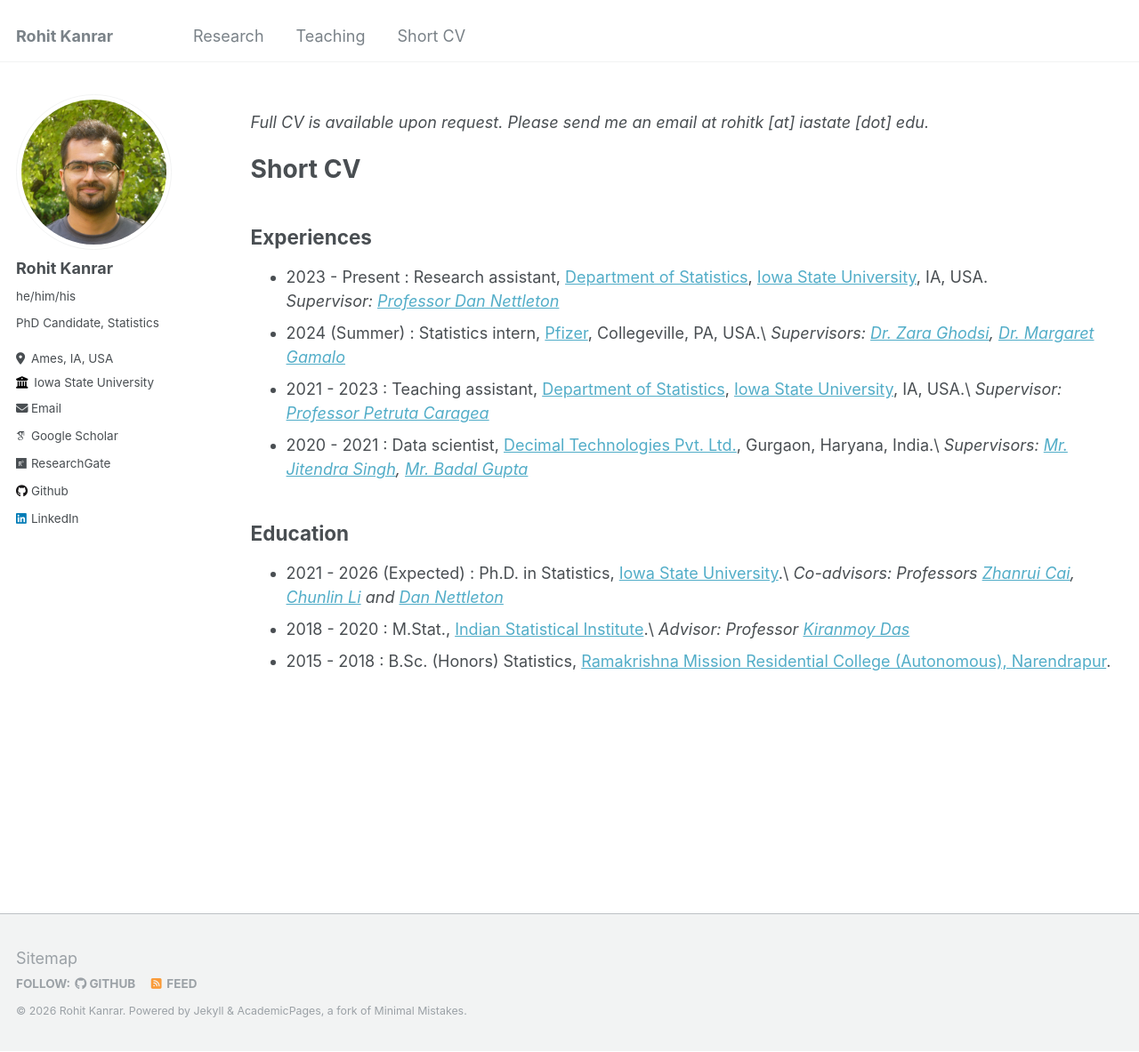
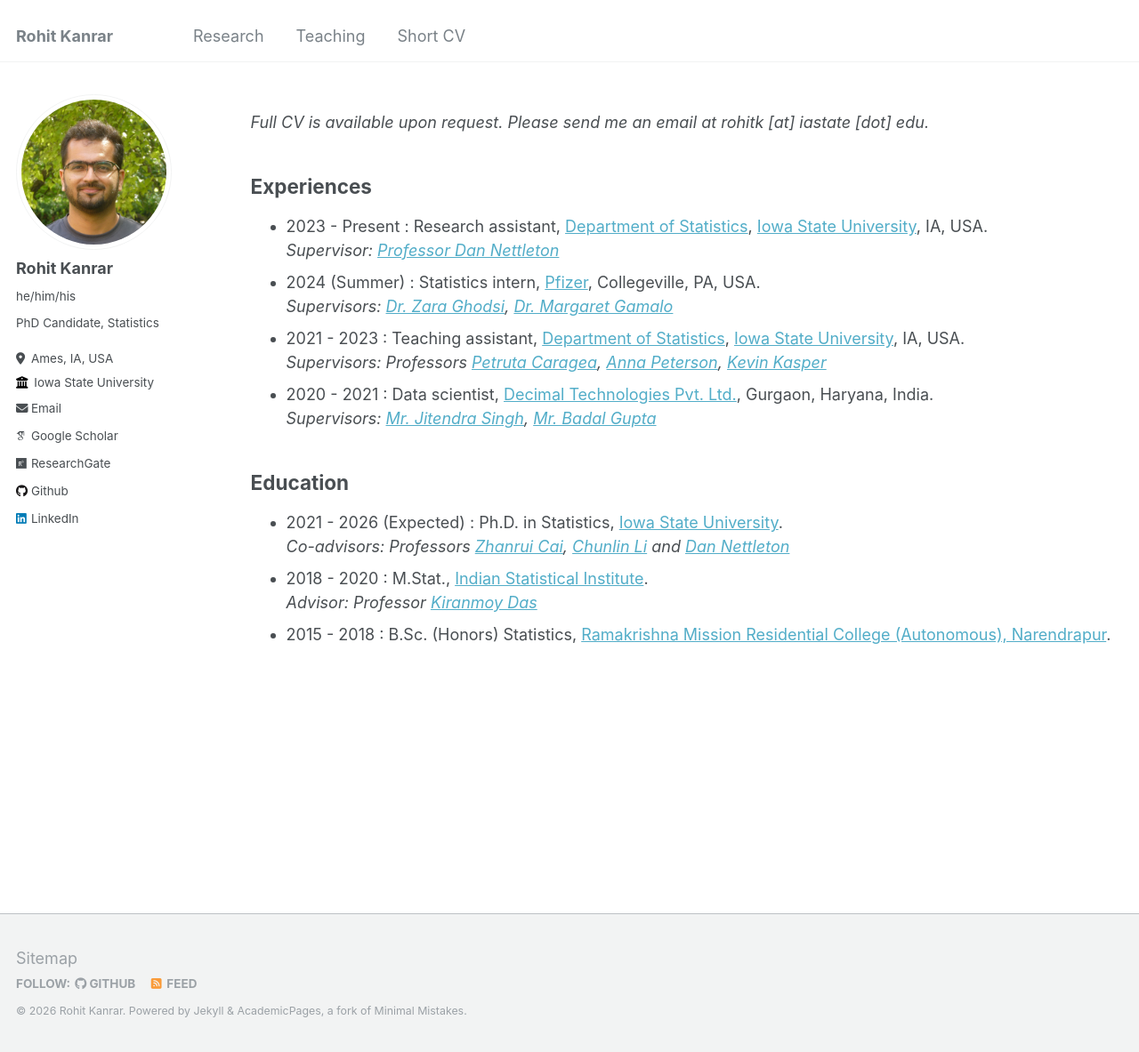
Before and after one commit to rohitkanrar/rohitkanrar.github.io, a Jekyll site: the page built from _pages/cv.md, in a window 1280 px wide and 1183 px high. Shown: the whole window at 89% size. Built offline with Jekyll 4.4.1, drawn with Linux system fonts in a browser that asks for light colours; some web fonts are replaced.

Commit message:
fixed newline bug

```diff
--- a/_pages/cv.md
+++ b/_pages/cv.md
@@ -12,16 +12,19 @@ redirect_from:
 
 *Full CV is available upon request. Please send me an email at rohitk [at] iastate [dot] edu.*
 
-# Short CV
-
 ## Experiences
 * 2023 - Present : Research assistant, [Department of Statistics](https://www.stat.iastate.edu/), [Iowa State University]((https://www.iastate.edu/)), IA, USA.\
 *Supervisor: [Professor Dan Nettleton](https://dnett.github.io/)*
-* 2024 (Summer) : Statistics intern, [Pfizer](https://www.pfizer.com/), Collegeville, PA, USA.\ *Supervisors: [Dr. Zara Ghodsi](https://www.linkedin.com/in/zara-ghodsi-099259110/), [Dr. Margaret Gamalo](https://www.linkedin.com/in/margaret-gamalo-phd-fasa-10a1479a/)*
-* 2021 - 2023 : Teaching assistant, [Department of Statistics](https://www.stat.iastate.edu/), [Iowa State University]((https://www.iastate.edu/)), IA, USA.\ *Supervisor: [Professor Petruta Caragea](https://www.stat.iastate.edu/people/petruta-caragea)*
-* 2020 - 2021 : Data scientist, [Decimal Technologies Pvt. Ltd.](https://decimaltech.com/), Gurgaon, Haryana, India.\ *Supervisors: [Mr. Jitendra Singh](https://www.linkedin.com/in/jitendraiitg/), [Mr. Badal Gupta](https://www.linkedin.com/in/badal-gupta/)*
+* 2024 (Summer) : Statistics intern, [Pfizer](https://www.pfizer.com/), Collegeville, PA, USA.\
+*Supervisors: [Dr. Zara Ghodsi](https://www.linkedin.com/in/zara-ghodsi-099259110/), [Dr. Margaret Gamalo](https://www.linkedin.com/in/margaret-gamalo-phd-fasa-10a1479a/)*
+* 2021 - 2023 : Teaching assistant, [Department of Statistics](https://www.stat.iastate.edu/), [Iowa State University]((https://www.iastate.edu/)), IA, USA.\
+*Supervisors: Professors [Petruta Caragea](https://www.stat.iastate.edu/people/petruta-caragea), [Anna Peterson](https://www.stat.iastate.edu/people/anna-peterson), [Kevin Kasper](https://www.stat.iastate.edu/people/kevin-kasper)*
+* 2020 - 2021 : Data scientist, [Decimal Technologies Pvt. Ltd.](https://decimaltech.com/), Gurgaon, Haryana, India.\
+*Supervisors: [Mr. Jitendra Singh](https://www.linkedin.com/in/jitendraiitg/), [Mr. Badal Gupta](https://www.linkedin.com/in/badal-gupta/)*
 
 ## Education
-* 2021 - 2026 (Expected) : Ph.D. in Statistics, [Iowa State University](https://www.iastate.edu/).\ *Co-advisors: Professors [Zhanrui Cai](https://zhanruicai.github.io/), [Chunlin Li](https://statistics.as.virginia.edu/people/chunlin-li) and [Dan Nettleton](https://dnett.github.io/)*
-* 2018 - 2020 : M.Stat., [Indian Statistical Institute](https://www.isical.ac.in/).\ *Advisor: Professor [Kiranmoy Das](https://scholar.google.com/citations?user=aUaRCTgAAAAJ&hl=en)*
+* 2021 - 2026 (Expected) : Ph.D. in Statistics, [Iowa State University](https://www.iastate.edu/).\
+*Co-advisors: Professors [Zhanrui Cai](https://zhanruicai.github.io/), [Chunlin Li](https://statistics.as.virginia.edu/people/chunlin-li) and [Dan Nettleton](https://dnett.github.io/)*
+* 2018 - 2020 : M.Stat., [Indian Statistical Institute](https://www.isical.ac.in/).\
+*Advisor: Professor [Kiranmoy Das](https://scholar.google.com/citations?user=aUaRCTgAAAAJ&hl=en)*
 * 2015 - 2018 : B.Sc. (Honors) Statistics, [Ramakrishna Mission Residential College (Autonomous), Narendrapur](https://rkmrc.in/).
```
Also changed, not shown: _pages/publications.md (+0 -4 lines).
